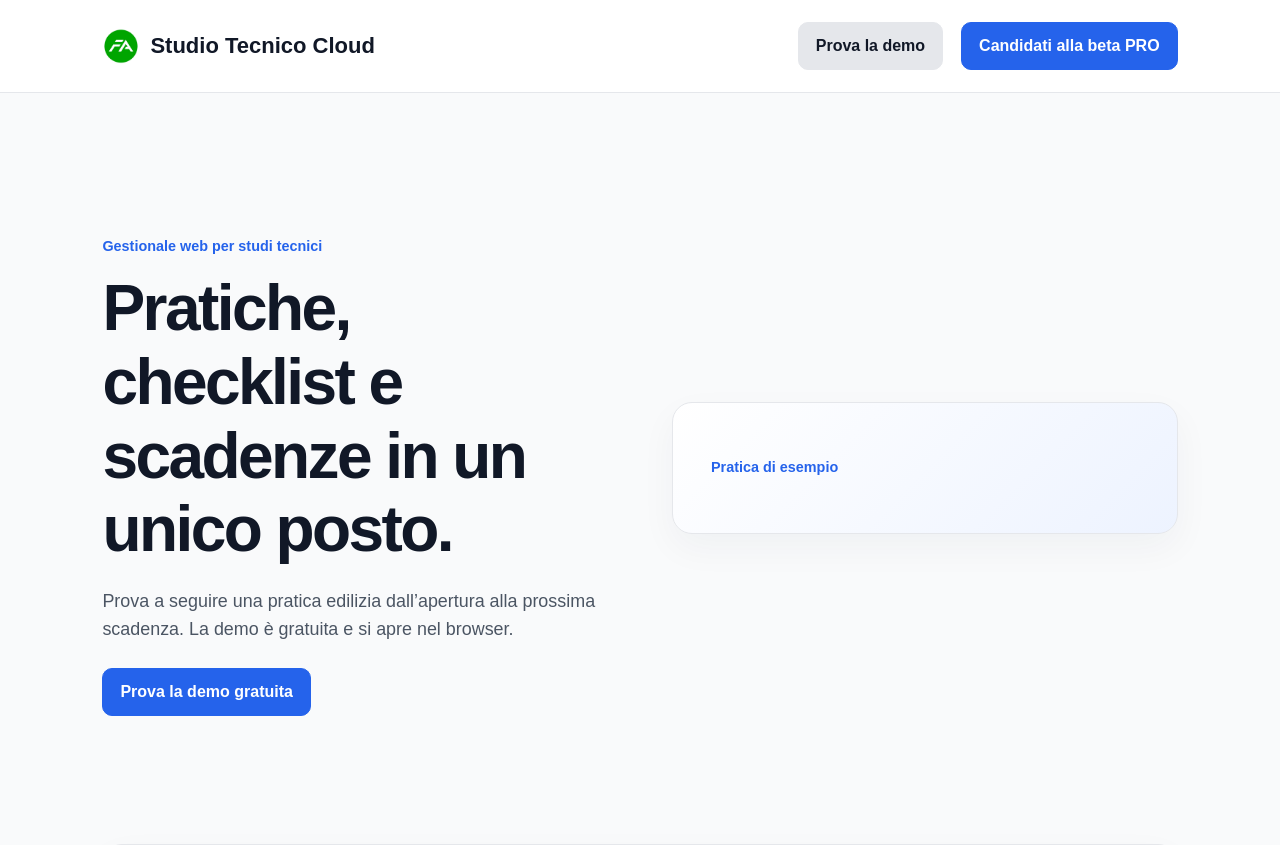
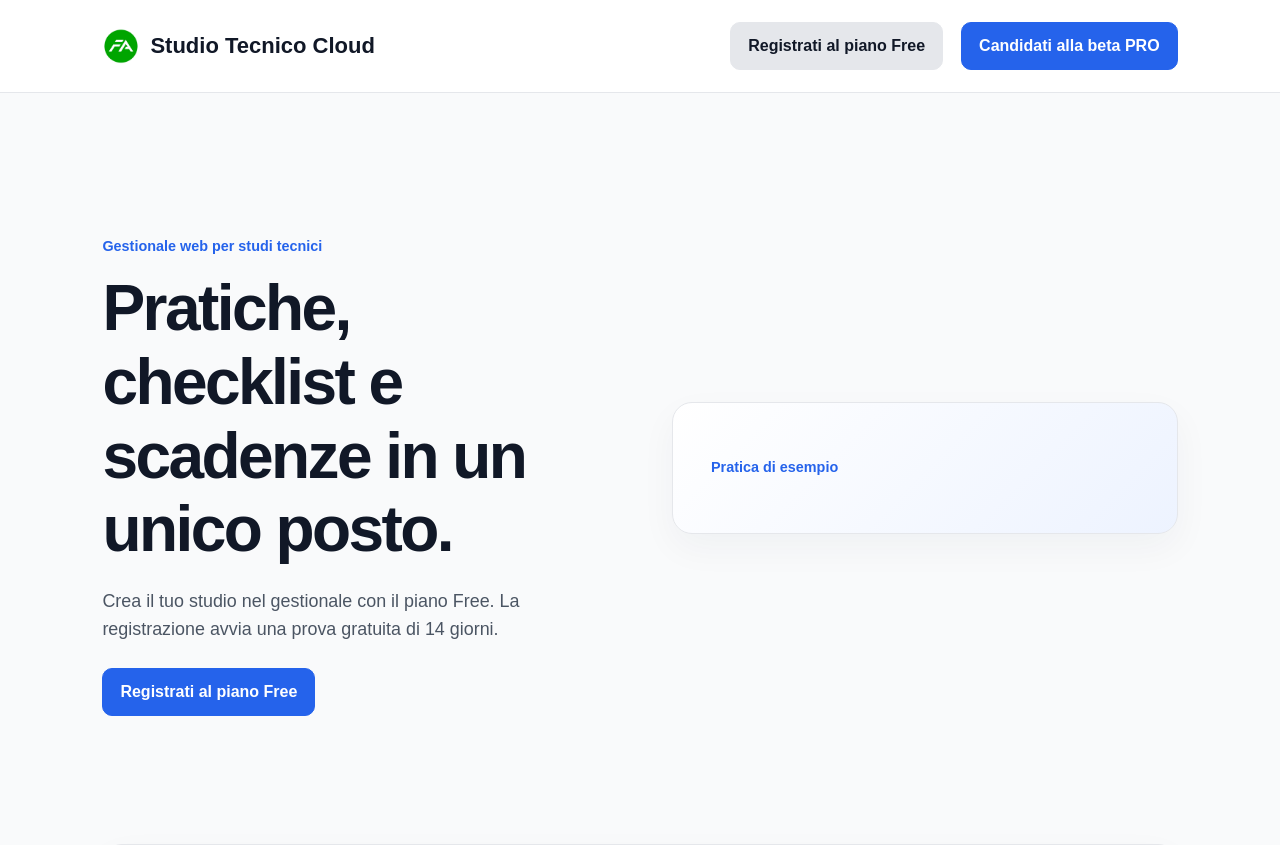
Before and after one commit to alessandrofabris09/gestionale-studio, a Django app: template demo/templates/demo/home.html in a window 1280 px wide. Shown: the top 845 px of the page. Run offline with Django 5.2, Linux system fonts and the light colour scheme; the template is opened without the code that fills it, so the values that code supplies are empty; parts of the project's set-up code (start-up, migrations or seed data) failed here and were passed over.

Commit message:
Collega la candidatura alla registrazione del piano Free

```diff
--- a/demo/templates/demo/base.html
+++ b/demo/templates/demo/base.html
@@ -19,7 +19,7 @@
                 Studio Tecnico Cloud
             </a>
             <nav aria-label="Navigazione principale">
-                <a class="pulsante secondario" href="{% url 'demo_prova' %}">Prova la demo</a>
+                <a class="pulsante secondario" href="https://app.studiotecnicocloud.it/accounts/registrazione/">Registrati al piano Free</a>
                 <a class="pulsante" href="{% url 'demo_lista' %}">Candidati alla beta PRO</a>
             </nav>
         </div>
--- a/demo/templates/demo/home.html
+++ b/demo/templates/demo/home.html
@@ -4,8 +4,8 @@
     <div>
         <p class="occhiello">Gestionale web per studi tecnici</p>
         <h1>Pratiche, checklist e scadenze in un unico posto.</h1>
-        <p class="introduzione">Prova a seguire una pratica edilizia dall’apertura alla prossima scadenza. La demo è gratuita e si apre nel browser.</p>
-        <a class="pulsante" href="{% url 'demo_prova' %}">Prova la demo gratuita</a>
+        <p class="introduzione">Crea il tuo studio nel gestionale con il piano Free. La registrazione avvia una prova gratuita di 14 giorni.</p>
+        <a class="pulsante" href="https://app.studiotecnicocloud.it/accounts/registrazione/">Registrati al piano Free</a>
     </div>
     <div class="pannello anteprima">
         <p class="occhiello">Pratica di esempio</p>
--- a/demo/templates/demo/lista.html
+++ b/demo/templates/demo/lista.html
@@ -8,7 +8,7 @@
         {% include 'demo/progresso.html' %}
         <h2>Come funziona la prova</h2>
         {% include 'demo/condizioni_beta.html' %}
-        <p><a href="{% url 'demo_prova' %}">Prova la checklist di una CILA o di un DOCFA</a></p>
+        <p><a href="{% url 'demo_prova' %}">Vedi gli esempi di checklist CILA e DOCFA</a></p>
     </div>
     <div class="pannello candidatura-modulo">
         <h2>Invia la candidatura</h2>
```
Also changed, not shown: demo/tests.py (+6 -1 lines).
